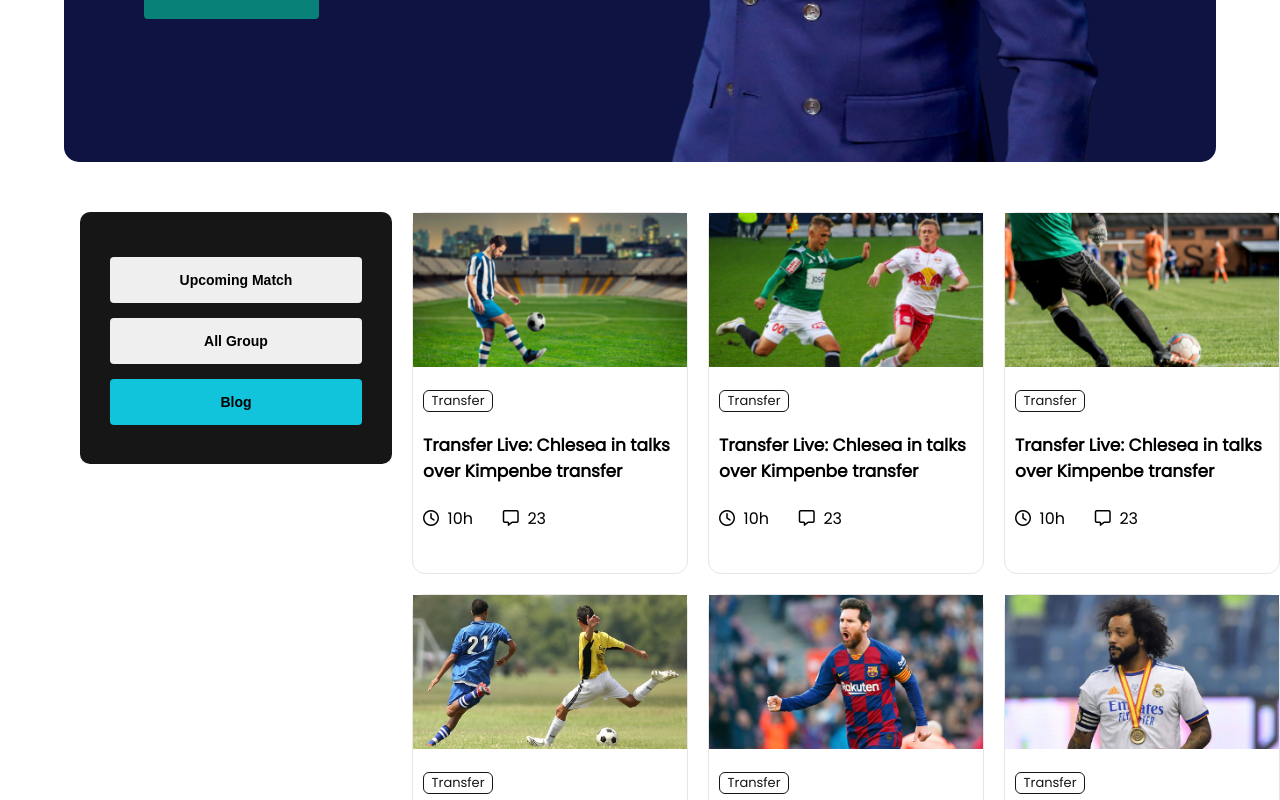
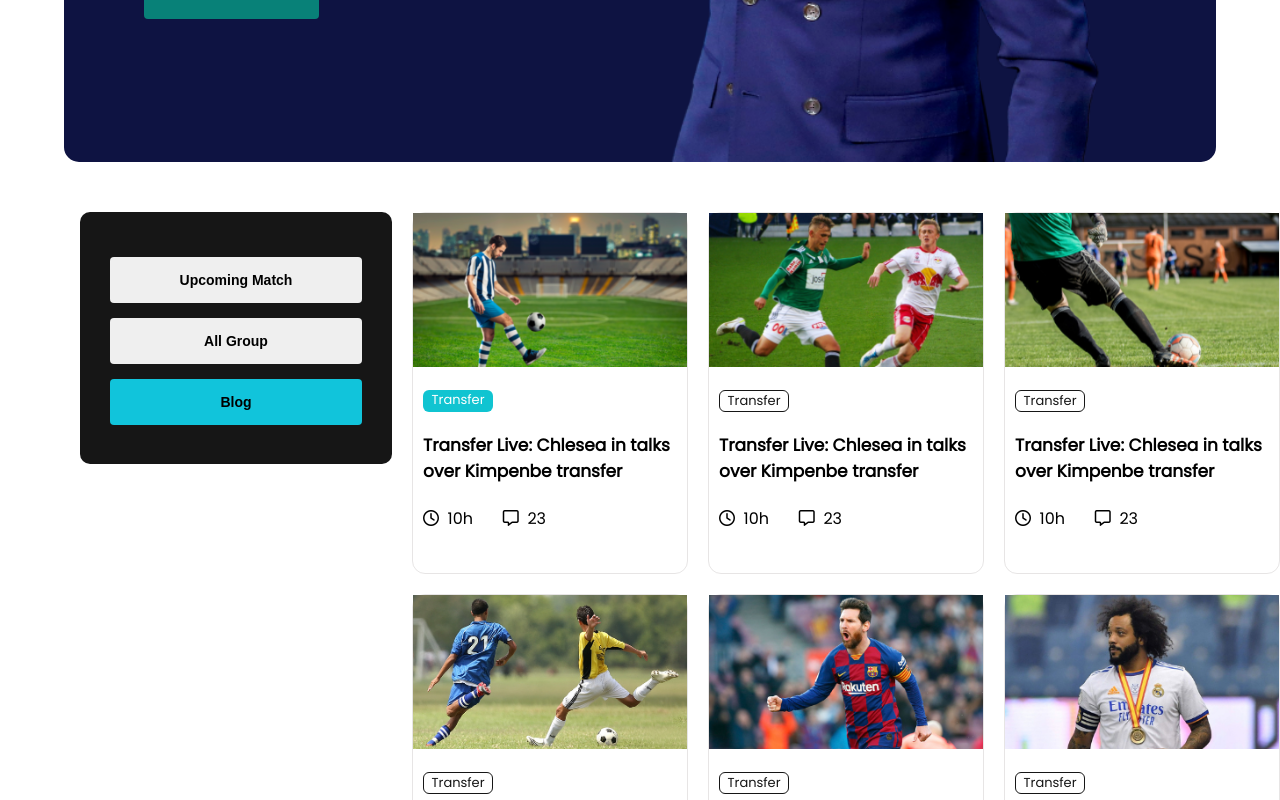
Before and after one commit to SaidurRahman10/World-CuP-2022, a plain HTML site: page index.html in a window 1280 px wide. In both pictures the pointer is over the element 458 px from the left and 988 px from the top of the page. Shown: the part 588-1388 px from the top of the page. Drawn offline with Linux system fonts and the light colour scheme.

Commit message:
add fav icon

```diff
--- a/index.html
+++ b/index.html
@@ -5,6 +5,8 @@
     <meta http-equiv="X-UA-Compatible" content="IE=edge" />
     <meta name="viewport" content="width=device-width, initial-scale=1.0" />
     <title>World Cup 2022</title>
+     <!-- FavIcon -->
+    <link rel="shortcut icon" href="img/favico.png" type="image/x-icon" />
     <!-- StyleSheet -->
     <link rel="stylesheet" href="style.css" />
     <!-- Font Awesome -->
@@ -15,8 +17,6 @@
   </head>
   <body>
     <main>
-
-
       <!-------------
      Hero Section
     ------------ -->
@@ -26,7 +26,9 @@
           <h1>The Greatest Show on the Earth</h1>
 
           <p>
-            The 2023 AFC Asian Cup will be the 18th edition of the AFC Asian Cup, the quadrennial international men's football championship of Asia organized by the Asian Football Confederation (AFC).
+            The 2023 AFC Asian Cup will be the 18th edition of the AFC Asian
+            Cup, the quadrennial international men's football championship of
+            Asia organized by the Asian Football Confederation (AFC).
           </p>
 
           <button class="normal">
@@ -151,11 +153,9 @@
       </div>
 
       <div class="follow">
-
         <i class="fab fa-facebook-f"></i>
         <i class="fab fa-twitter"></i>
         <i class="fab fa-instagram"></i>
-
       </div>
     </footer>
   </body>
--- a/style.css
+++ b/style.css
@@ -179,6 +179,12 @@ main {
   border-radius: 6px;
   display: flex;
   justify-content: center;
+  cursor: pointer;
+}
+.card-info p:hover{
+  background-color: #10c4d1;
+  color: #fff;
+  border: none;
 }
 .card-info h5 {
   font-weight: 600;
```
Also changed, not shown: UpcommingMatch.html (+2 -0 lines), img/fav.png (added), img/favico.png (added). Lines whose indentation alone changed are shown as unchanged.
